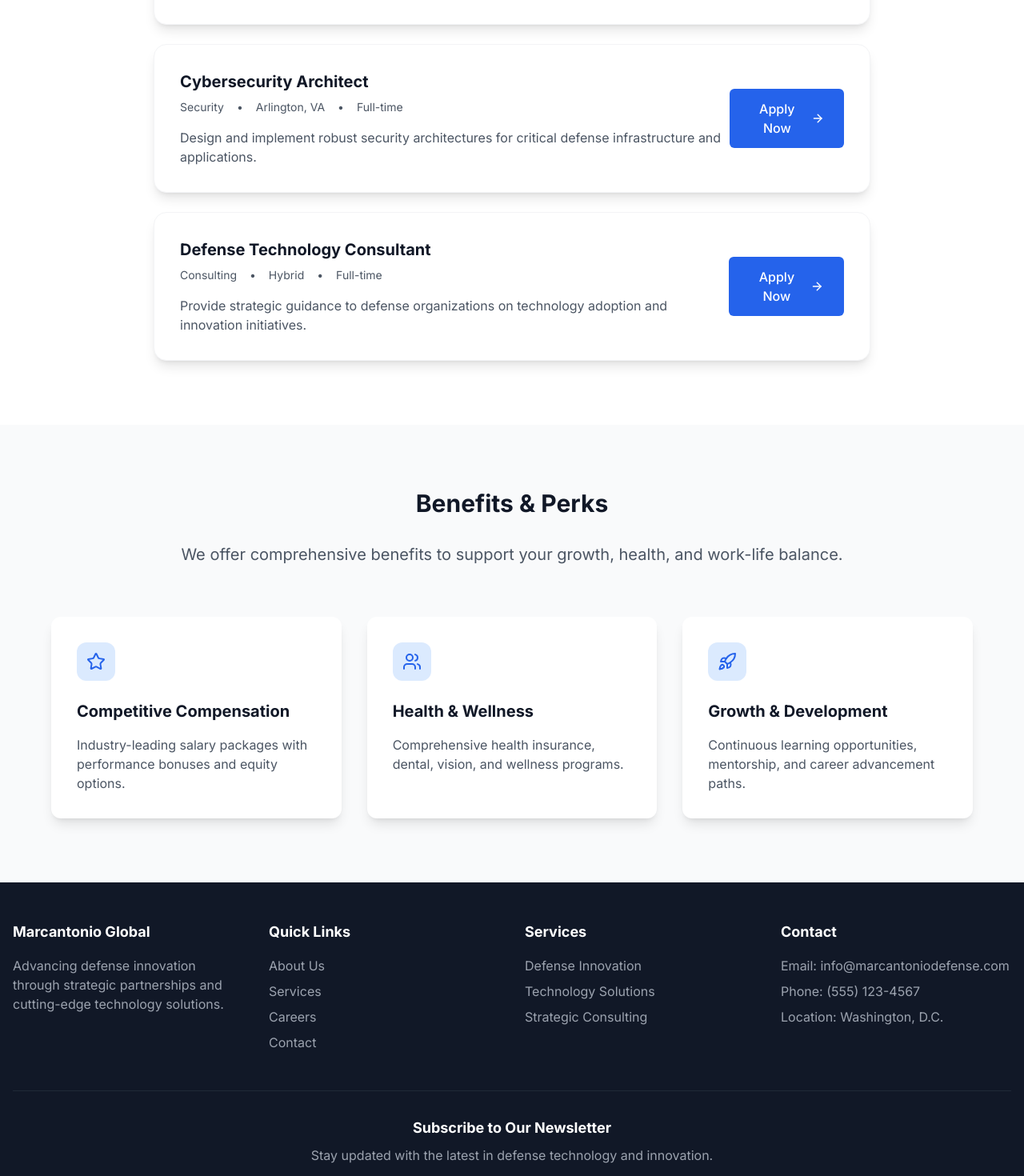
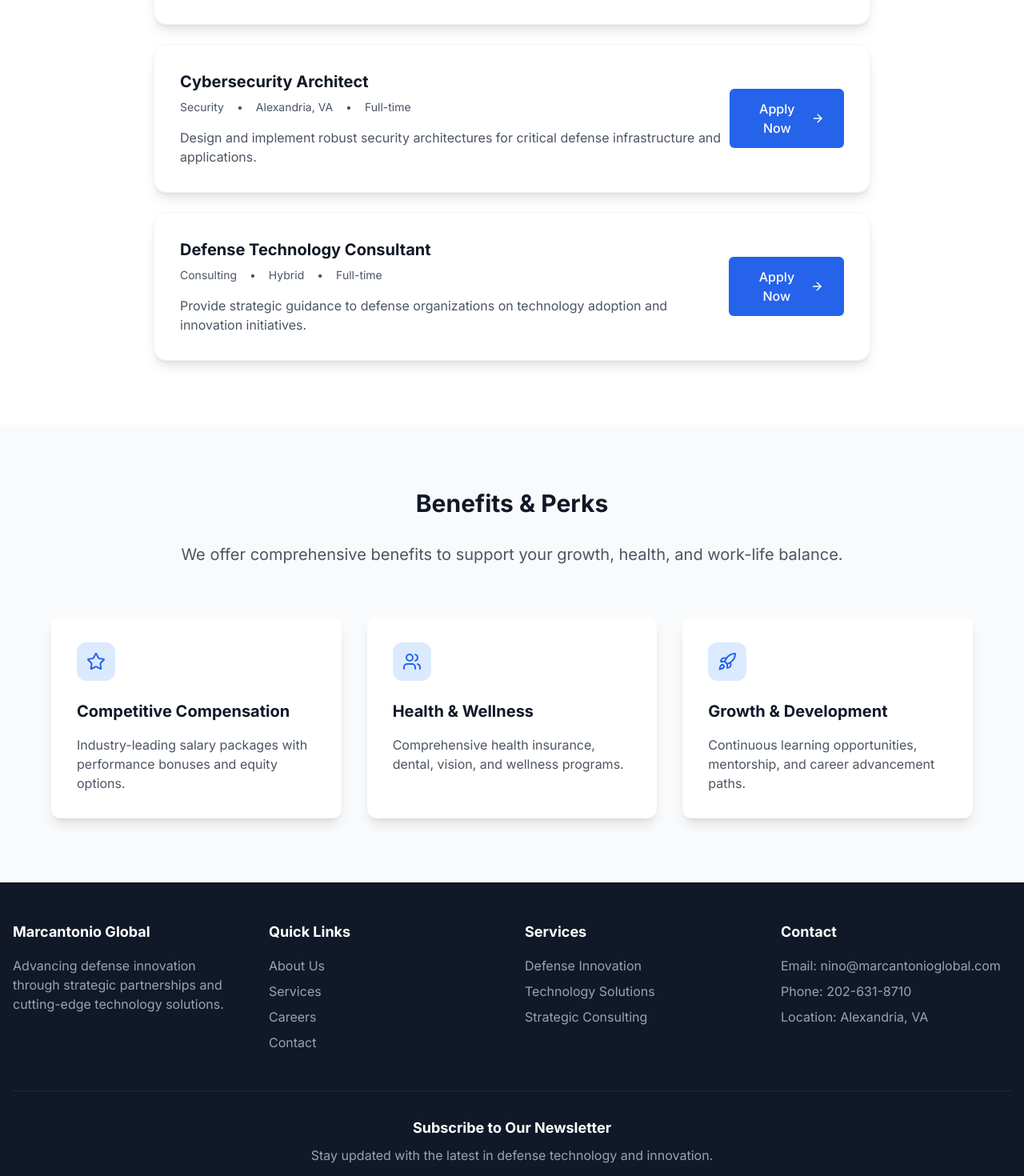
Before and after one commit to jackalkahwati/Marcantonio, a Next.js app: page /careers in a window 1280 px wide. Shown: the part 920-2390 px from the top of the page at 80% size. Built offline with nearby package versions, Linux system fonts and the light colour scheme.

Commit message:
fix: update contact information across all pages

```diff
--- a/src/app/careers/page.tsx
+++ b/src/app/careers/page.tsx
@@ -23,7 +23,7 @@
     {
       title: 'Cybersecurity Architect',
       department: 'Security',
-      location: 'Arlington, VA',
+      location: 'Alexandria, VA',
       type: 'Full-time',
       description: 'Design and implement robust security architectures for critical defense infrastructure and applications.',
     },
--- a/src/app/innovation-forum/page.tsx
+++ b/src/app/innovation-forum/page.tsx
@@ -10,7 +10,7 @@
     {
       title: 'Defense Technology Summit 2024',
       date: 'March 15-17, 2024',
-      location: 'Washington, DC',
+      location: 'Alexandria, VA',
       description: 'Join industry leaders and defense experts for three days of intensive discussions on emerging defense technologies.',
       topics: [
         'AI in Military Operations',
--- a/src/components/Footer.tsx
+++ b/src/components/Footer.tsx
@@ -63,9 +63,9 @@
           <div>
             <h3 className="text-lg font-bold mb-4">Contact</h3>
             <ul className="space-y-2 text-gray-400">
-              <li>Email: info@marcantoniodefense.com</li>
-              <li>Phone: (555) 123-4567</li>
-              <li>Location: Washington, D.C.</li>
+              <li>Email: nino@marcantonioglobal.com</li>
+              <li>Phone: 202-631-8710</li>
+              <li>Location: Alexandria, VA</li>
             </ul>
           </div>
         </div>
```
